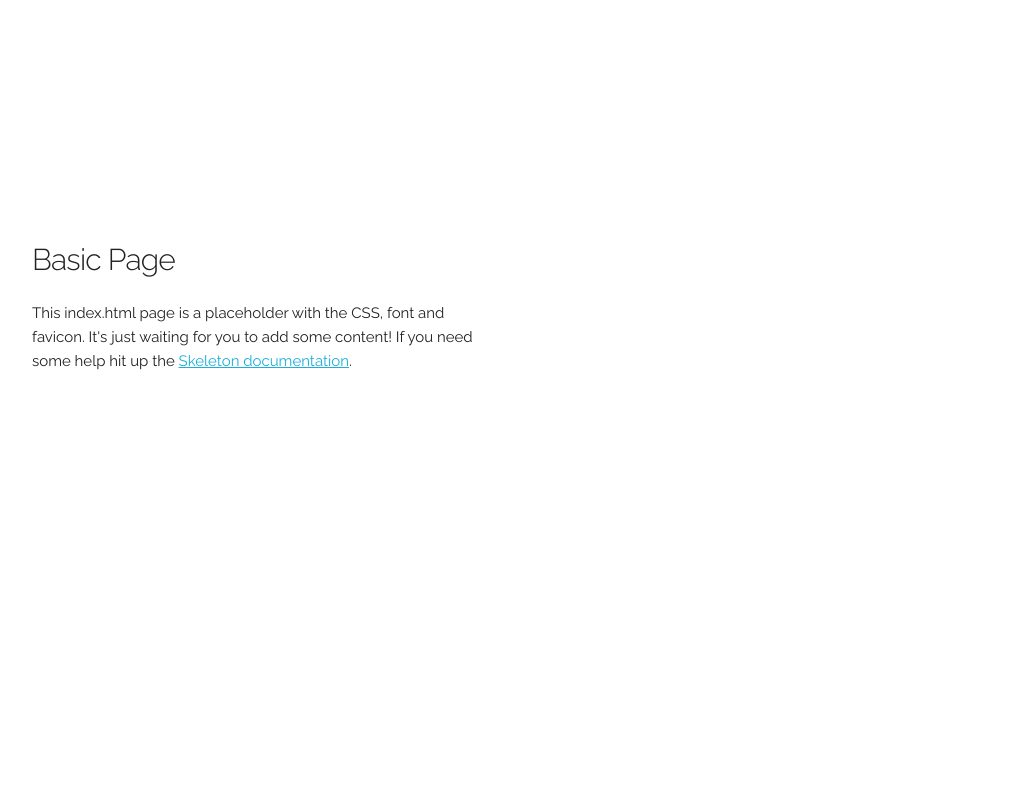
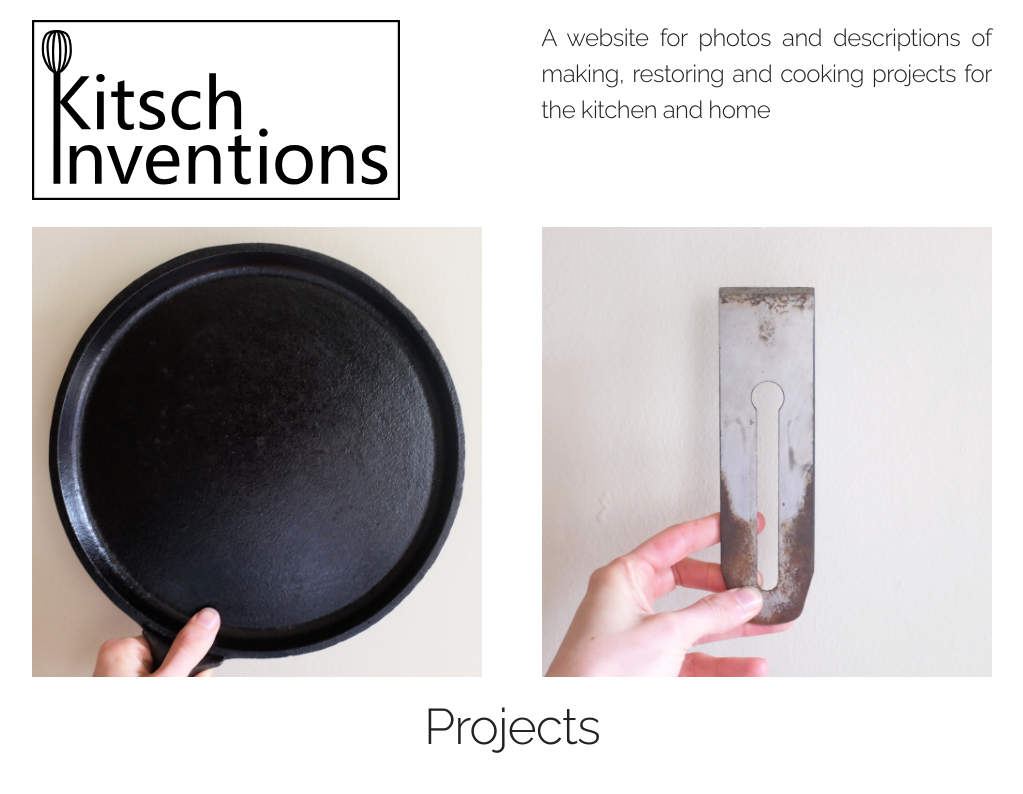
Before and after one commit to daffodil11/kitsch-inventions, a website: page index.html in a window 1280 px wide. Shown: the top 794 px of the page, without its empty margins (128-1151 px from the left). Drawn offline with Linux system fonts and the light colour scheme.

Commit message:
Adding content and style to index

```diff
--- a/index.html
+++ b/index.html
@@ -5,7 +5,7 @@
   <!-- Basic Page Needs
   –––––––––––––––––––––––––––––––––––––––––––––––––– -->
   <meta charset="utf-8">
-  <title>Your page title here :)</title>
+  <title>Kitsch Inventions - a silly website for silly ideas</title>
   <meta name="description" content="">
   <meta name="author" content="">
 
@@ -21,6 +21,7 @@
   –––––––––––––––––––––––––––––––––––––––––––––––––– -->
   <link rel="stylesheet" href="css/normalize.css">
   <link rel="stylesheet" href="css/skeleton.css">
+  <link rel="stylesheet" href="css/custom.css">
 
   <!-- Favicon
   –––––––––––––––––––––––––––––––––––––––––––––––––– -->
@@ -33,12 +34,38 @@
   –––––––––––––––––––––––––––––––––––––––––––––––––– -->
   <div class="container">
     <div class="row">
-      <div class="one-half column" style="margin-top: 25%">
-        <h4>Basic Page</h4>
-        <p>This index.html page is a placeholder with the CSS, font and favicon. It's just waiting for you to add some content! If you need some help hit up the <a href="http://www.getskeleton.com">Skeleton documentation</a>.</p>
+      <div class="one-half column">
+        <img alt="Kitsch Inventions Logo" src="img/logo.svg" height=180/>
+      </div>
+      <div class="one-half column">
+        <h5>A website for photos and descriptions of making, restoring and cooking projects for the kitchen and home</h5>
       </div>
     </div>
   </div>
+  <div class="container">
+    <div class="row">
+      <div class="six columns">
+        <img class="left" alt="Seasoning" src="img/crepe-pan-1-960x960.JPG" width=450 height=450/>
+      </div>
+      <div class="six columns">
+        <img class="right" alt="Tools" src="img/plane-iron-1-960x960.JPG" width=450 height=450/>
+      </div>
+    </div>
+    <div class="row overlay">
+        <div class="four columns offset-by-four">
+            <h1>Projects</h1>
+        </div>
+    </div>
+    <div class="row">
+      <div class="one-half column">
+        <img class="left" alt="Knife Block" src="img/knife-block-1-1-960x1440.JPG" width=450 height=450/>
+      </div>
+    </div>
+  </div>
+<footer class="container">
+    <div class="row">
+    </div>
+</footer>
 
 <!-- End Document
   –––––––––––––––––––––––––––––––––––––––––––––––––– -->
--- /dev/null
+++ b/sass/custom.scss
@@ -0,0 +1,26 @@
+$row-top-margin: 20px;
+
+.container div.row {
+    margin-top: $row-top-margin;
+}
+
+.container div.row div h5 {
+    text-align: justify;
+    justify-content: center;
+    margin-left: 10px;
+}
+
+.container div.row div h1 {
+    text-align: center;
+    justify-content: center;
+    z-index: 100;
+}
+
+.container div.row div {
+    img.left {
+        float: left;
+    }
+    img.right {
+        float: right;
+    }
+}
```
Also changed, not shown: css/custom.css (added), img/logo.svg (added).
